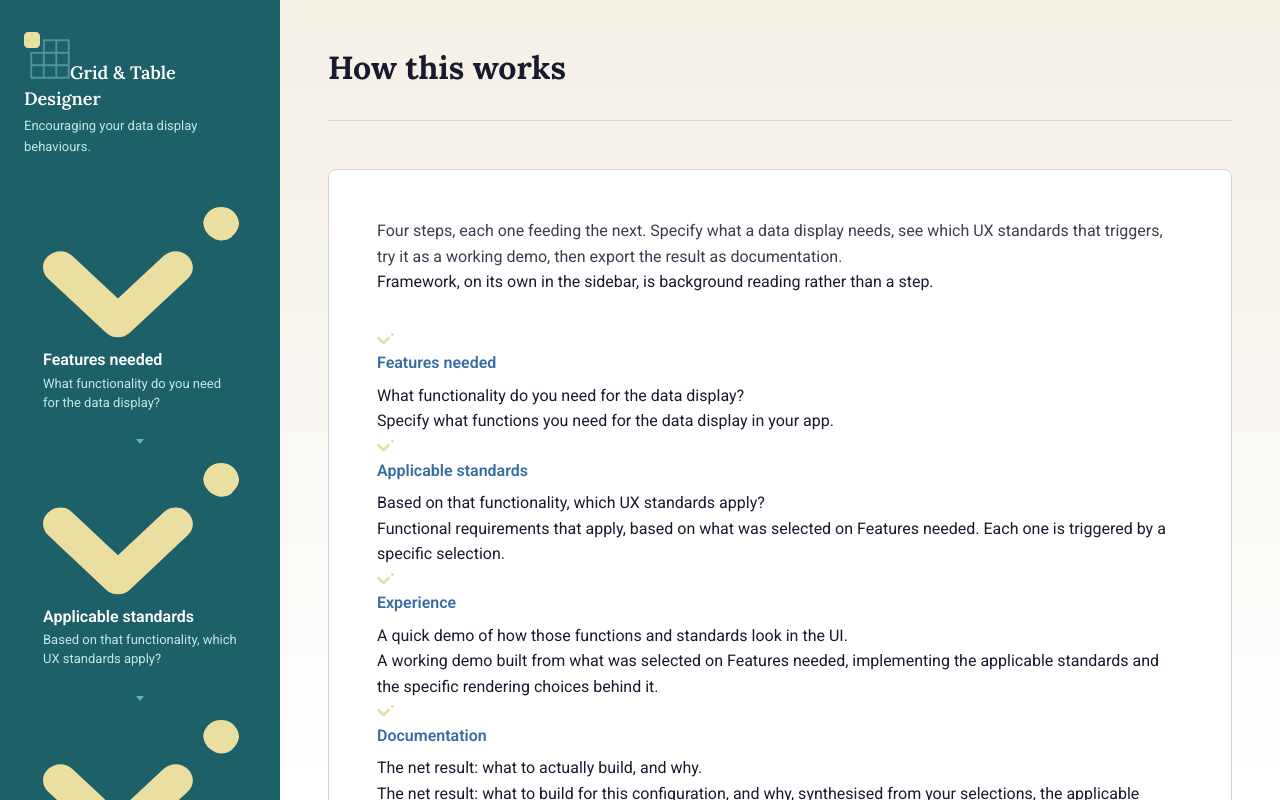
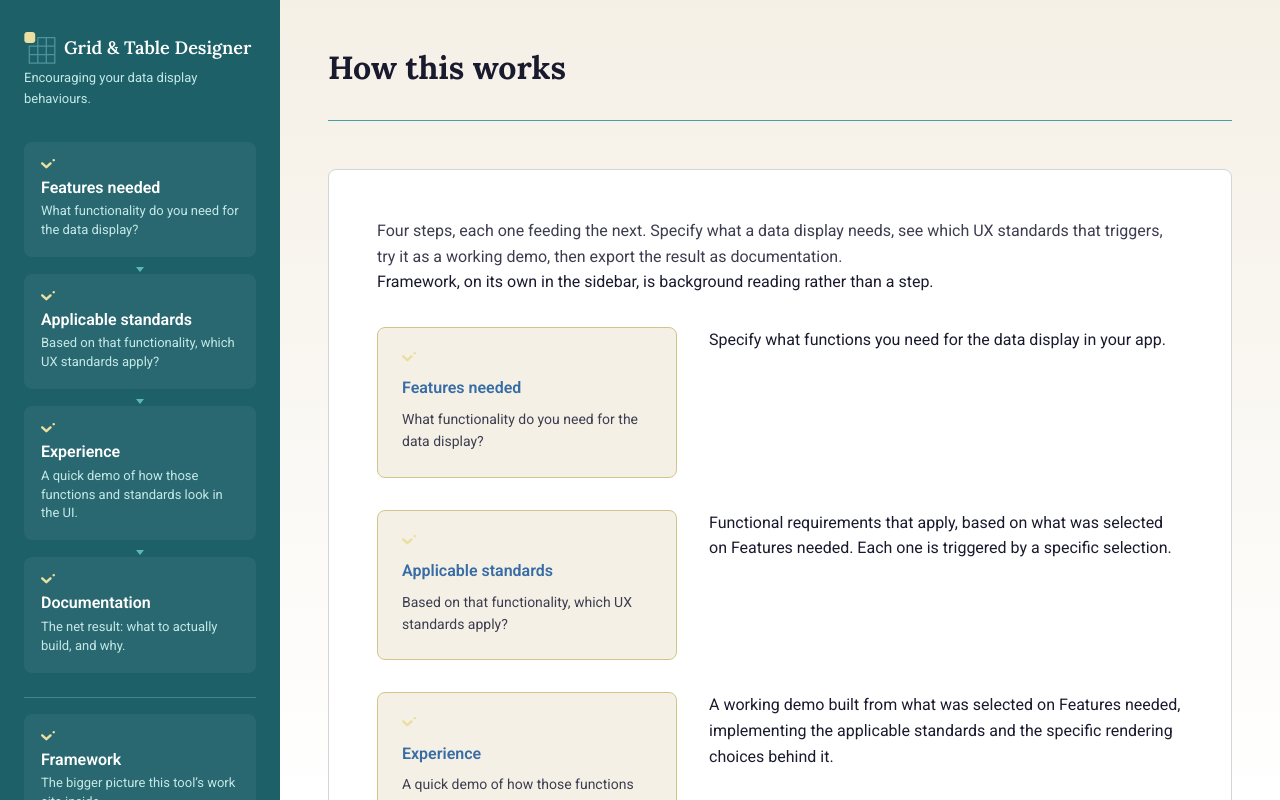
Before and after one commit to puneetsyaloutlook/grabledesigner, a React (Vite) app: page / in a window 1280 px wide. Shown: the top 800 px of the page. Built offline with nearby package versions, Linux system fonts and the light colour scheme.

Commit message:
Add files via upload

```diff
--- a/src/styles/global.css
+++ b/src/styles/global.css
@@ -37,12 +37,21 @@ a {
 }
 
 .side-nav-title {
+  display: flex;
+  align-items: center;
+  gap: var(--space-sm);
   font-family: var(--font-serif);
   font-size: 1.125rem;
   font-weight: 600;
   line-height: 1.3;
   text-decoration: none;
   color: #fff;
+}
+
+.side-nav-logo {
+  width: 32px;
+  height: 32px;
+  flex-shrink: 0;
 }
 
 .side-nav-tagline {
@@ -78,11 +87,11 @@ a {
 }
 
 .nav-card-standalone {
-  border-left-style: dashed;
+  border-style: dashed;
 }
 
 .nav-card-standalone.nav-card-active {
-  border-left-style: solid;
+  border-style: solid;
 }
 
 .nav-card {
@@ -93,8 +102,7 @@ a {
   padding: var(--space-md);
   border-radius: var(--radius-lg);
   border: 1px solid transparent;
-  border-left: 3px solid transparent;
-  background: transparent;
+  background: rgba(255, 255, 255, 0.05);
   transition: background-color 150ms ease, border-color 150ms ease, box-shadow 150ms ease;
 }
 
@@ -102,14 +110,19 @@ a {
   background: var(--teal-700);
 }
 
+.nav-card-icon {
+  width: 14px;
+  height: 10px;
+  margin-bottom: 4px;
+}
+
 .nav-card-active {
-  background: #fff;
-  border-left: 3px solid var(--color-action);
+  background: var(--teal-500);
   box-shadow: var(--shadow-elevated);
 }
 
 .nav-card-active:hover {
-  background: #fff;
+  background: var(--teal-500);
 }
 
 .nav-card-label {
@@ -117,10 +130,6 @@ a {
   font-size: var(--text-body-size);
   font-weight: 600;
   color: #fff;
-}
-
-.nav-card-active .nav-card-label {
-  color: var(--neutral-900);
 }
 
 .nav-card-detail {
@@ -131,7 +140,7 @@ a {
 }
 
 .nav-card-active .nav-card-detail {
-  color: var(--text-secondary);
+  color: rgba(255, 255, 255, 0.85);
 }
 
 .canvas {
@@ -179,7 +188,7 @@ a {
 .content-header {
   margin-bottom: var(--space-2xl);
   padding-bottom: var(--space-lg);
-  border-bottom: 1px solid var(--border-default);
+  border-bottom: 1px solid var(--color-primary);
 }
 
 .content-header .intro-copy {
@@ -298,21 +307,66 @@ h3 {
   max-width: 65ch;
 }
 
-.home-step-card {
+.home-steps {
+  display: flex;
+  flex-direction: column;
+  gap: var(--space-xl);
+}
+
+.home-step-row {
+  display: grid;
+  grid-template-columns: 300px 1fr;
+  gap: var(--space-xl);
+  align-items: start;
+}
+
+.home-step-chip {
   display: block;
   text-decoration: none;
   color: inherit;
+  background: var(--warm-100);
+  border: 1px solid var(--warm-500);
+  border-radius: var(--radius-lg);
+  padding: var(--space-lg);
+  transition: box-shadow 150ms ease, border-color 150ms ease;
 }
 
-.home-step-number {
-  font-family: var(--font-serif);
-  font-size: 0.75rem;
-  color: var(--color-primary);
-  margin: 0 0 var(--space-xs);
+.home-step-chip:hover {
+  border-color: var(--warm-700);
+  box-shadow: var(--shadow-subtle);
 }
 
-.home-step-card h2 {
-  color: var(--color-action);
+.home-step-icon {
+  width: 14px;
+  height: 10px;
+  margin-bottom: var(--space-sm);
+}
+
+.home-step-chip h3 {
+  font-family: var(--font-sans);
+  font-size: var(--text-body-size);
+  font-weight: 700;
+  margin: 0 0 4px;
+  color: var(--neutral-900);
+}
+
+.home-step-chip p {
+  font-size: var(--text-sm-size);
+  color: var(--text-secondary);
+  margin: 0;
+}
+
+.home-step-description {
+  font-size: var(--text-body-size);
+  color: var(--text-primary);
+  margin: var(--space-sm) 0 0;
+  max-width: 65ch;
+}
+
+@media (max-width: 720px) {
+  .home-step-row {
+    grid-template-columns: 1fr;
+  }
 }
 
 .doc-sheet {
```
